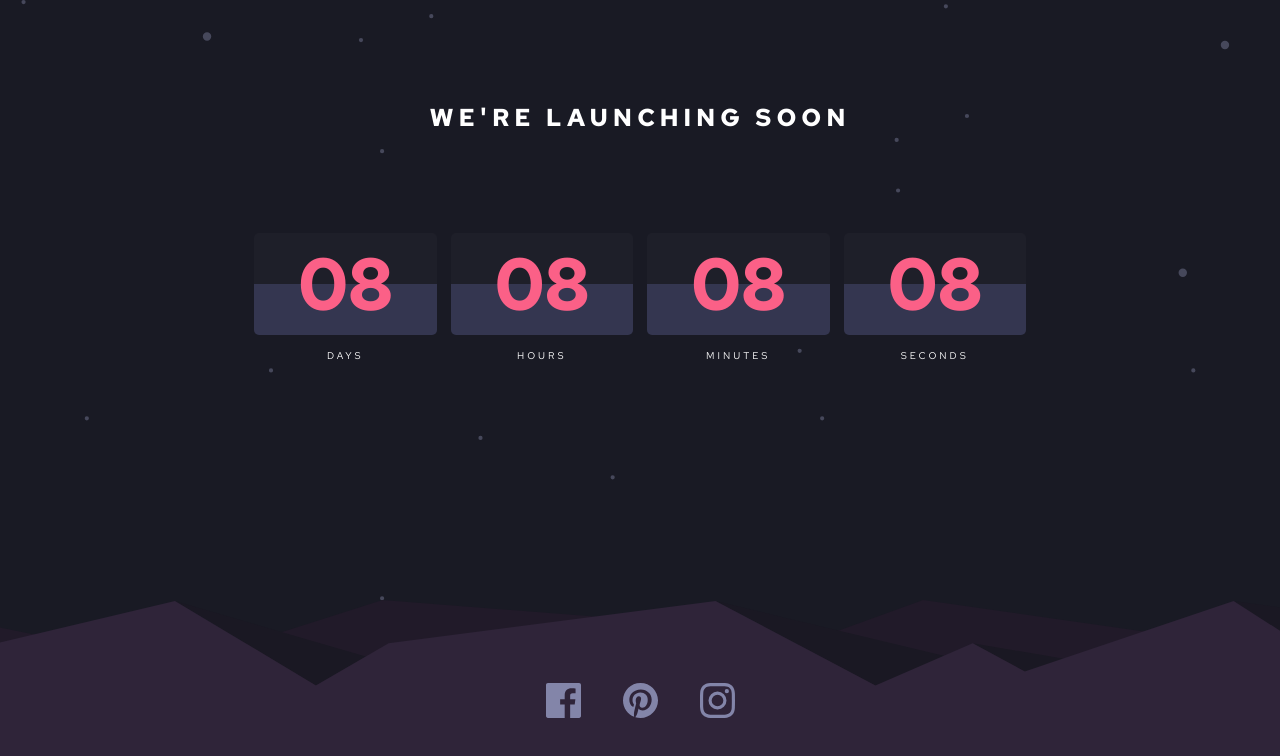
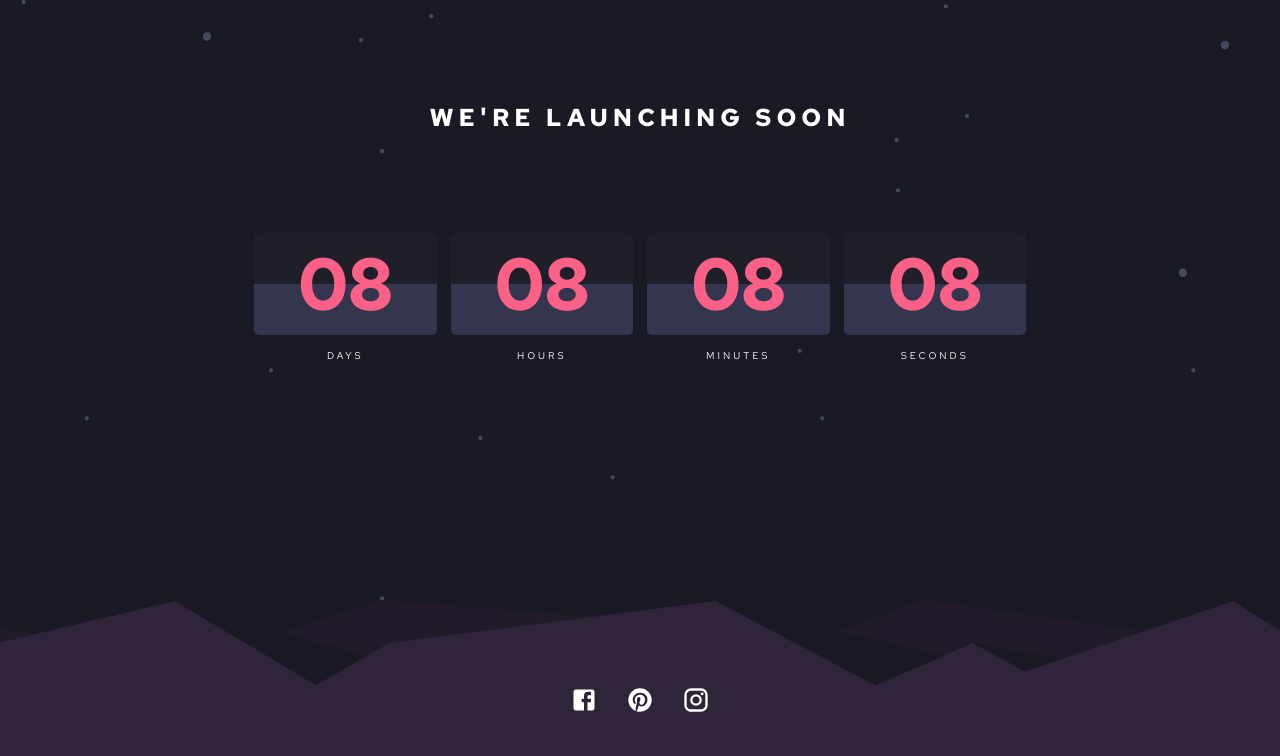
Before and after one commit to dawidmatyjasik/countdown-timer, a React (Create React App) app: page / in a window 1280 px wide. Shown: the top 756 px of the page. Built offline with nearby package versions, Linux system fonts and the light colour scheme.

Commit message:
change Footer Icons

```diff
--- a/package.json
+++ b/package.json
@@ -3,11 +3,14 @@
   "version": "0.1.0",
   "private": true,
   "dependencies": {
+    "@material-ui/core": "^4.11.4",
+    "@material-ui/icons": "^4.11.2",
     "@testing-library/jest-dom": "^5.14.1",
     "@testing-library/react": "^11.2.7",
     "@testing-library/user-event": "^12.8.3",
     "react": "^17.0.2",
     "react-dom": "^17.0.2",
+    "react-icons": "^4.2.0",
     "react-scripts": "4.0.3",
     "styled-components": "^5.3.0",
     "web-vitals": "^1.1.2"
--- a/src/components/Footer/Footer.js
+++ b/src/components/Footer/Footer.js
@@ -1,17 +1,16 @@
 import React from "react";
-import Icon from "./Icon";
 import { FooterContainer, FooterIcons } from "./FooterElements";
-import Facebook from "../../images/icon-facebook.svg";
-import Pinterest from "../../images/icon-pinterest.svg";
-import Instagram from "../../images/icon-instagram.svg";
+import FacebookIcon from "@material-ui/icons/Facebook";
+import PinterestIcon from "@material-ui/icons/Pinterest";
+import InstagramIcon from "@material-ui/icons/Instagram";
 
 const Footer = () => {
   return (
     <FooterContainer>
       <FooterIcons>
-        <Icon icon={Facebook} />
-        <Icon icon={Pinterest} />
-        <Icon icon={Instagram} />
+        <FacebookIcon />
+        <PinterestIcon />
+        <InstagramIcon />
       </FooterIcons>
     </FooterContainer>
   );
--- a/src/components/Footer/FooterElements.js
+++ b/src/components/Footer/FooterElements.js
@@ -14,15 +14,12 @@ export const FooterIcons = styled.div`
   align-items: center;
   width: 100%;
   height: 100%;
-`;
-
-export const FooterIcon = styled.img`
-  height: auto;
-  margin-right: 3rem;
-  width: 8%;
-  max-width: 35px;
-  object-fit: contain;
-  &:nth-child(3) {
-    margin-right: 0;
+  & > svg {
+    color: ${({ theme }) => theme.colors.neutral.white};
+    font-size: 2rem;
+    margin-right: 2rem;
+    &:nth-child(3) {
+      margin-right: 0;
+    }
   }
 `;
--- a/src/components/Footer/Icon.js
+++ /dev/null
@@ -1,8 +0,0 @@
-import React from "react";
-import { FooterIcon } from "./FooterElements";
-
-const Icon = ({ icon }) => {
-  return <FooterIcon src={icon} />;
-};
-
-export default Icon;
--- a/src/theme/globalStyles.js
+++ b/src/theme/globalStyles.js
@@ -13,6 +13,7 @@ body{
 }
 html{
     font-size: 14px;
+    overflow: hidden;
 }
 #root{
     width: 100%;
```
Also changed, not shown: 1 other file (tests, documents, lock files or other folders).
